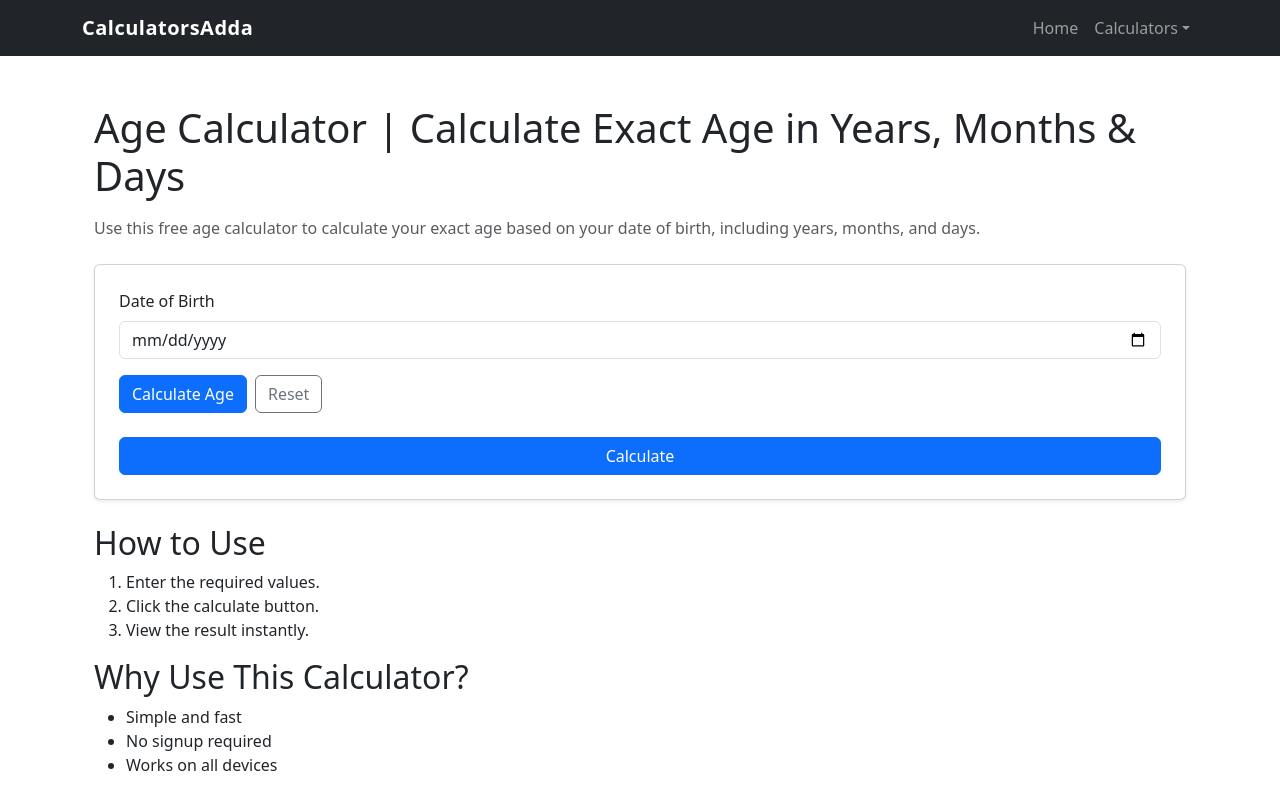
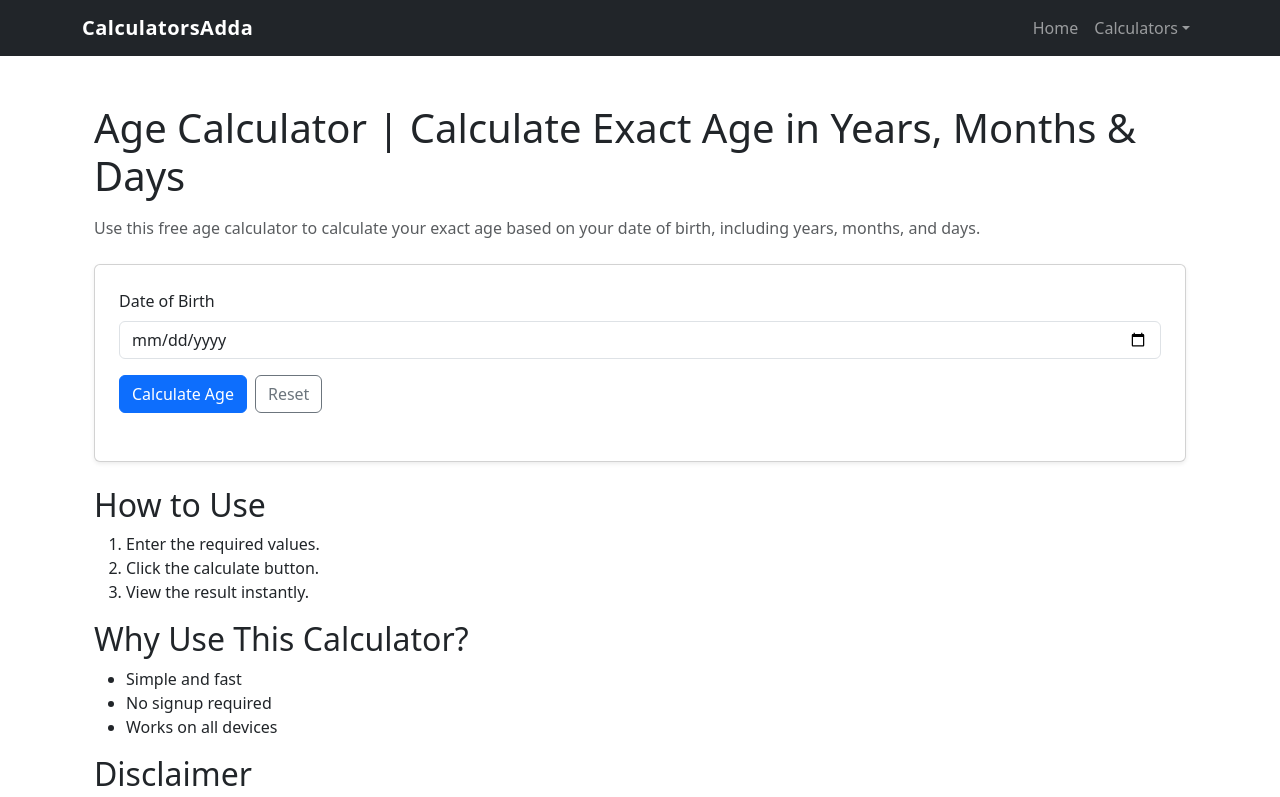
Before and after one commit to 04SURAJ/calculators.adda, a React (Vite) app: page /calculators/other/age-calculator in a window 1280 px wide. Shown: the top 797 px of the page. Built offline with nearby package versions, Linux system fonts and the light colour scheme.

Commit message:
Your commit message here

```diff
--- a/src/calculators/other/AgeCalculator.jsx
+++ b/src/calculators/other/AgeCalculator.jsx
@@ -118,7 +118,7 @@ const seo = calculatorsSeo["age-calculator"];
           </ul>
         </div>
       )}
-      <button className="btn btn-primary">Calculate</button>
+
     </CalculatorLayout>
 
   );
```
